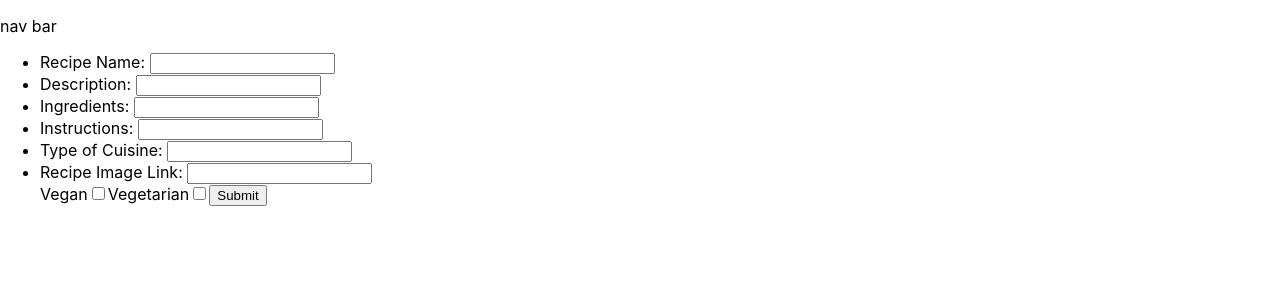
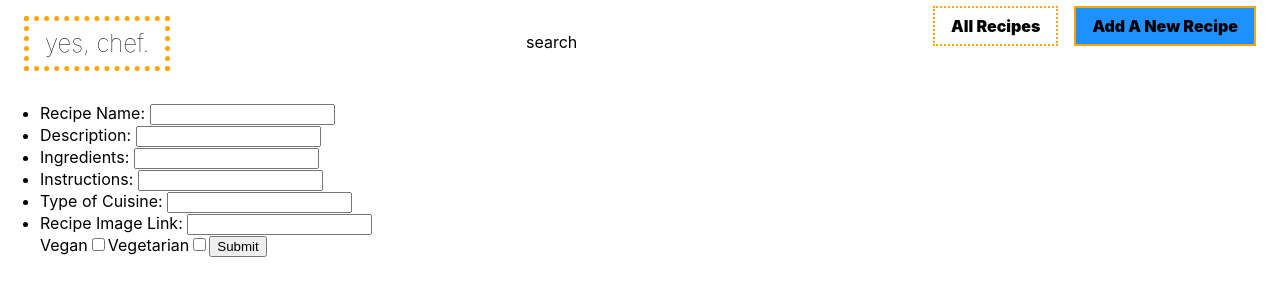
Before and after one commit to arimarz/yeschef, a React (Create React App) app in the folder yeschef/: page /recipes/new in a window 1280 px wide. Shown: the top 300 px of the page. Built offline with nearby package versions, Linux system fonts and the light colour scheme; data requests are answered from the project's data file.

Commit message:
built basic navbar

```diff
--- a/yeschef/src/components/NavBar.js
+++ b/yeschef/src/components/NavBar.js
@@ -1,6 +1,18 @@
+import {Link, NavLink} from 'react-router-dom';
+import Search from './Search';
+
 function NavBar(){
     return(
-        <p>nav bar</p>
+        <header>
+            <nav>
+                <Link to="/"><h1 className="title">yes, chef.</h1></Link>
+                <Search />
+                <div className="navigation">
+                    <NavLink className="button" exact to="/recipes">All Recipes</NavLink>
+                    <NavLink className="button" exact to="/recipes/new">Add A New Recipe</NavLink>
+                </div>
+            </nav>
+        </header>
     )
 }
 
--- a/yeschef/src/index.css
+++ b/yeschef/src/index.css
@@ -41,3 +41,44 @@ code {
   height: 100px;
   width: auto;
 }
+
+.button {
+  padding: 0.5rem 1rem;
+  font-weight: 1000;
+  cursor: pointer;
+  color: black;
+  background-color: white;
+  border: 2px dotted orange;
+  transition: background-color 0.5s;
+}
+
+.button.active {
+  color: black;
+  background-color: dodgerblue;
+  border: 2px solid orange;
+}
+
+nav {
+  padding: 1rem;
+  display: flex;
+  justify-content: space-between;
+  align-content: center;
+}
+
+.navigation * {
+  margin: 0 0.5rem;
+}
+
+.title {
+  margin: 0 0.5rem;
+  padding: 0.5rem 1rem;
+  font-weight: 100;
+  cursor: pointer;
+  color: black;
+  background-color: white;
+  border: 5px dotted orange;
+}
+
+a {
+  text-decoration: none;
+}
```
